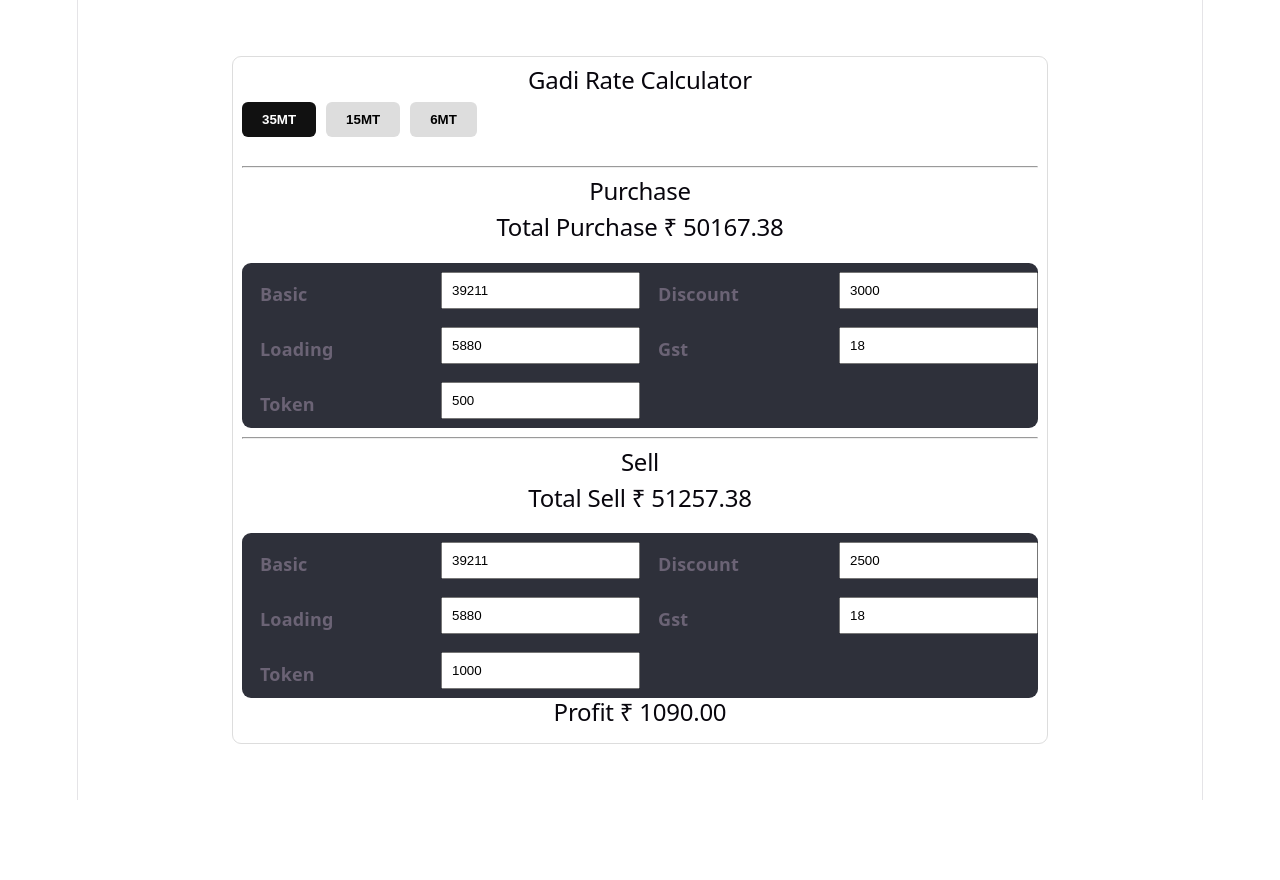
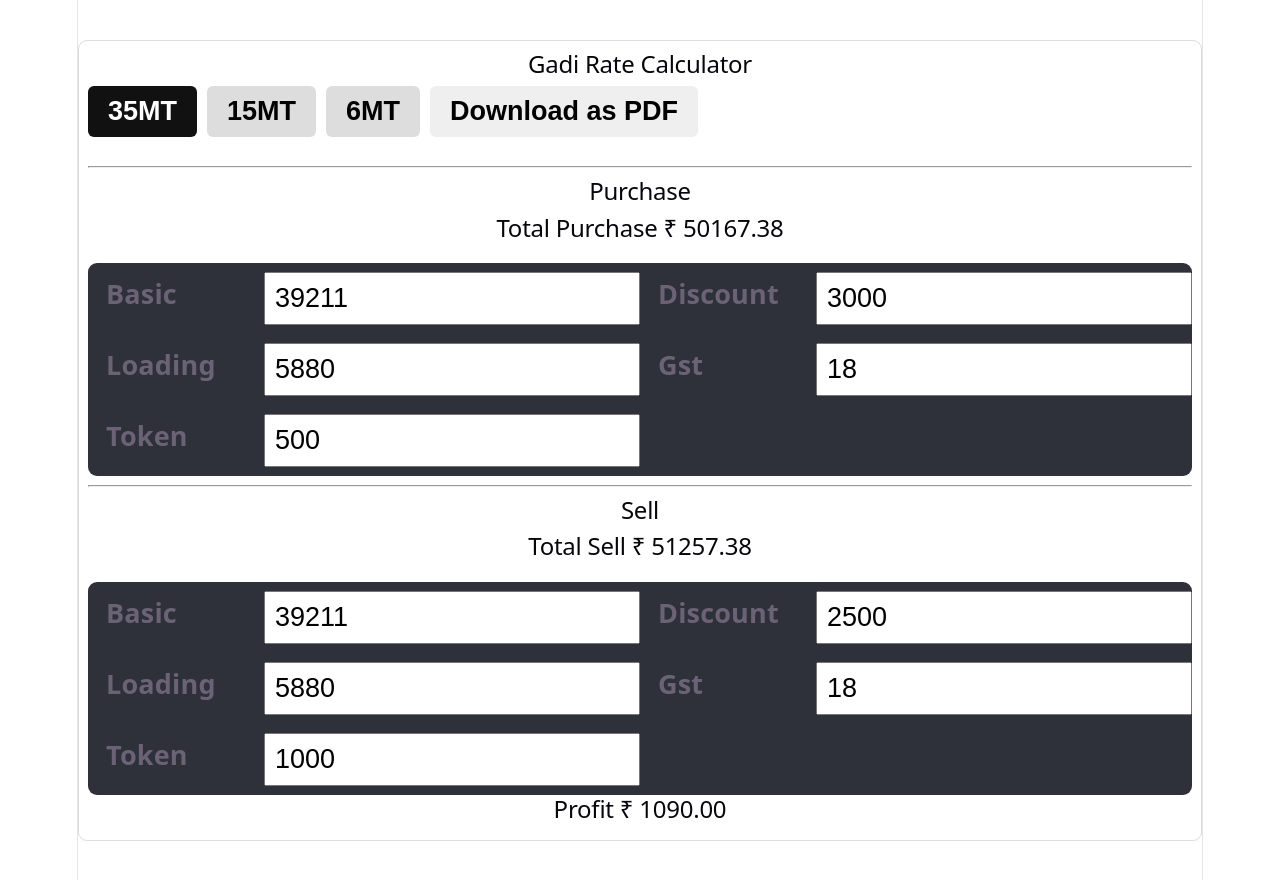
Before and after one commit to lifeanubis/rate-calculator, a React (Vite) app: page / in a window 1280 px wide. Before the commit the page ends 800 px from the top, so only its background shows below. Built offline with nearby package versions, Linux system fonts and the light colour scheme.

Commit message:
css fixes and pdf

```diff
--- a/src/App.jsx
+++ b/src/App.jsx
@@ -1,13 +1,7 @@
-import { useState } from 'react';
-import reactLogo from './assets/react.svg';
-import viteLogo from './assets/vite.svg';
-import heroImg from './assets/hero.png';
 import './App.css';
 import GadiRateCalculator from './components/tab_calculation';
 
 function App() {
-  const [count, setCount] = useState(0);
-
   return (
     <>
       <section id="center">
--- a/src/components/tab_calculation.jsx
+++ b/src/components/tab_calculation.jsx
@@ -1,4 +1,6 @@
 import { useMemo, useState } from 'react';
+import { jsPDF } from 'jspdf';
+import html2canvas from 'html2canvas';
 
 const vehicleConfigs = {
   '35MT': {
@@ -89,7 +91,6 @@ export default function GadiRateCalculator() {
     let netRate;
     let landingCost;
     let finalRate06MT;
-    // = taxableAmount + gstAmount + currentFields.token;
 
     if (activeTab === '35MT') {
       totalWithGST = taxableAmount + gstAmount + currentFields.token;
@@ -141,7 +142,7 @@ export default function GadiRateCalculator() {
 
   const calculationsSell = useMemo(() => {
     const taxableAmount =
-      currentFieldsSell.basic -
+      currentFields.basic -
       currentFieldsSell.discount +
       currentFieldsSell.loading;
 
@@ -196,11 +197,7 @@ export default function GadiRateCalculator() {
       landingCost,
       finalRate06MT,
     };
-  }, [activeTab, currentFieldsSell]);
-
-  // 15 MT
-
-  // 15 MT
+  }, [activeTab, currentFields.basic, currentFieldsSell]);
 
   const updateField = (field, value) => {
     setFormData((prev) => ({
@@ -227,18 +224,53 @@ export default function GadiRateCalculator() {
     }));
   };
 
+  function generateFullScreenPDF() {
+    html2canvas(document.body, {
+      useCORS: true, // Ensures cross-origin images are captured
+      backgroundColor: '#ffffff',
+      scale: 2, // Improves resolution
+      onclone: (clonedDocument) => {
+        clonedDocument.documentElement.style.backgroundColor = '#ffffff';
+        clonedDocument.body.style.backgroundColor = '#ffffff';
+
+        clonedDocument
+          .querySelectorAll(
+            '.container, .form-container, h1, h2, h3, label, p, li, span',
+          )
+          .forEach((node) => {
+            node.style.color = '#000000';
+            node.style.backgroundColor = '#ffffff';
+            node.style.webkitTextFillColor = '#000000';
+          });
+      },
+    }).then((canvas) => {
+      const imgData = canvas.toDataURL('image/png');
+      const pdf = new jsPDF({
+        orientation: 'portrait',
+        unit: 'px',
+        format: 'a4',
+      });
+
+      const pdfWidth = pdf.internal.pageSize.getWidth();
+      const pdfHeight = (canvas.height * pdfWidth) / canvas.width;
+
+      pdf.addImage(imgData, 'PNG', 0, 0, pdfWidth, pdfHeight);
+      pdf.save('full-screen.pdf');
+    });
+  }
+
   return (
     <div className="container">
       <h2>Gadi Rate Calculator</h2>
 
       {/* Tabs */}
-      <div style={styles.tabs}>
+      <div className="tabs">
         {Object.keys(vehicleConfigs).map((tab) => (
           <button
             key={tab}
             onClick={() => setActiveTab(tab)}
+            className="tabs-button"
             style={{
-              ...styles.tabButton,
               background: activeTab === tab ? '#111' : '#ddd',
               color: activeTab === tab ? '#fff' : '#000',
             }}
@@ -246,13 +278,15 @@ export default function GadiRateCalculator() {
             {tab}
           </button>
         ))}
+        <button className="tabs-button" onClick={generateFullScreenPDF}>
+          Download as PDF
+        </button>
       </div>
       {/* Inputs */}
       {/* PURCHASE */}
 
       <div>
-        <hr className="" />
-
+        <hr />
         <h2>Purchase</h2>
         <h2>
           {activeTab === '35MT' &&
@@ -326,13 +360,28 @@ export default function GadiRateCalculator() {
           {activeTab === '6MT' &&
             ` | Final Rate ₹ ${calculationsSell.finalRate06MT.toFixed(2)}`}
         </h3>
-
         <h3>
           {activeTab === '6MT' &&
             `| Final Rate/kg ₹ ${(calculationsSell.finalRate06MT / 1000).toFixed(2)}`}
         </h3>
         <div className="form-container">
-          {Object.entries(currentFieldsSell).map(([fieldsSell, value]) => (
+          {Object.entries(currentFields)
+            ?.splice(0, 1)
+            ?.map(([field, value]) => (
+              <div key={field} className="form-inputs">
+                <label className="labels">{formatLabel(field)}</label>
+                <input
+                  type="number"
+                  value={value}
+                  onChange={(e) => updateField(field, e.target.value)}
+                  className="input"
+                  // style={styles.input}
+                />
+              </div>
+            ))}
+          {Object.entries(currentFieldsSell)
+            ?.splice(1)
+            ?.map(([fieldsSell, value]) => (
               <div key={fieldsSell} className="form-inputs">
                 <label className="labels">{formatLabel(fieldsSell)}</label>
                 <input
@@ -340,7 +389,6 @@ export default function GadiRateCalculator() {
                   value={value}
                   onChange={(e) => updateFieldSell(fieldsSell, e.target.value)}
                   className="input"
-                // style={styles.input}
                 />
               </div>
             ))}
@@ -355,33 +403,8 @@ export default function GadiRateCalculator() {
   );
 }
 
-function ResultRow({ label, value }) {
-  return (
-    <div style={styles.resultRow}>
-      <span>{label}</span>
-      <strong>₹ {value.toFixed(2)}</strong>
-    </div>
-  );
-}
-
 function formatLabel(label) {
   return label
     .replace(/([A-Z])/g, ' $1')
     .replace(/^./, (str) => str.toUpperCase());
 }
-
-const styles = {
-  tabs: {
-    display: 'flex',
-    gap: '10px',
-    marginBottom: '20px',
-  },
-
-  tabButton: {
-    padding: '10px 20px',
-    border: 'none',
-    borderRadius: '6px',
-    cursor: 'pointer',
-    fontWeight: 'bold',
-  },
-};
--- a/src/index.css
+++ b/src/index.css
@@ -124,7 +124,6 @@ code {
   background-color: #2e303a;
   display: grid;
   grid-template-columns: 1fr 1fr;
-  /* gap: 0.2rem; */
   width: 100%;
   border-radius: 0.5rem;
 }
@@ -144,11 +143,25 @@ code {
 }
 .input {
   padding: 0.5rem;
+  font-size: 1.5rem;
 }
 
 .labels {
   margin: 0.5rem 0 0 1rem;
   font-weight: 600;
-  /* background-color: red; */
   text-align: left;
+  font-size: 1.5rem;
 }
+.tabs {
+  display: flex;
+  gap: 10px;
+  margin-bottom: 20px;
+}
+.tabs-button {
+  font-size: 1.5rem;
+  padding: 10px 20px;
+  border: none;
+  border-radius: 6px;
+  cursor: pointer;
+  font-weight: bold;
+}
```
Lines whose indentation alone changed are shown as unchanged.
